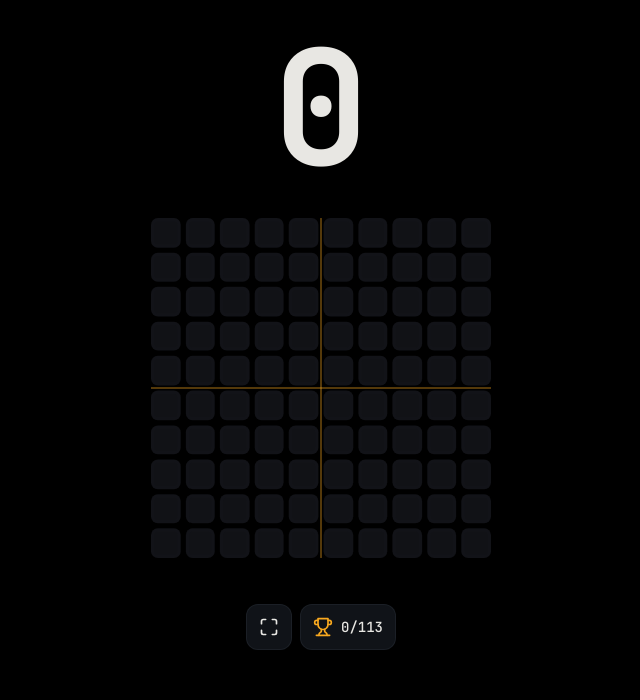
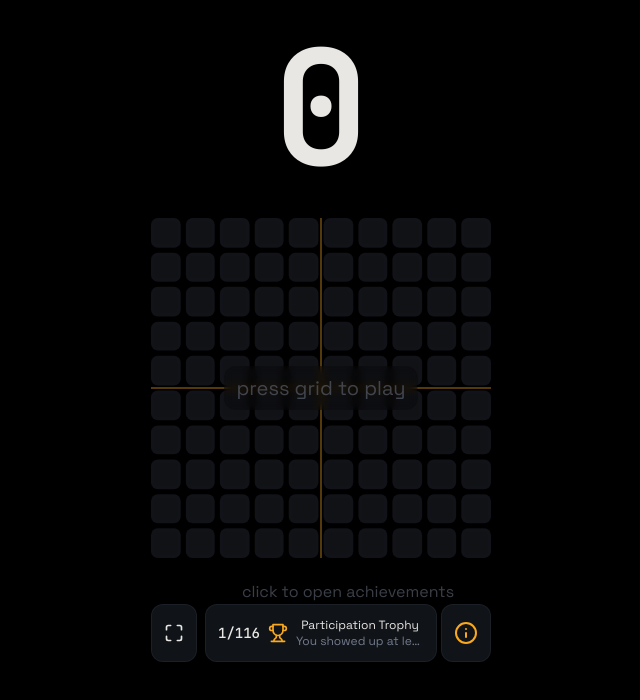
Before and after one commit to globalworming/dIOO, a React (Vite) app: page / in a window 1280 px wide. Shown: the top 700 px of the page, without its empty margins (319-959 px from the left). Built offline with nearby package versions, Linux system fonts and the light colour scheme; the HTML template or start-up script is replaced by a standard one.

Commit message:
add achievement modal, manual unlock, latest achievement display, better onboarding hints

```diff
--- a/src/components/AchievementButton.tsx
+++ b/src/components/AchievementButton.tsx
@@ -1,14 +1,18 @@
-import { Trophy } from "lucide-react";
+import { Trophy, Info } from "lucide-react";
 import { cn } from "@/lib/utils";
+import { AchievementDef } from "@/data/achievements";
 
 interface AchievementButtonProps {
   onClick: () => void;
+  onInfoClick?: () => void;
   unlockedCount: number;
   totalCount: number;
+  latestUnlocked?: AchievementDef;
 }
 
-export const AchievementButton = ({ onClick, unlockedCount, totalCount }: AchievementButtonProps) => {
+export const AchievementButton = ({ onClick, onInfoClick, unlockedCount, totalCount, latestUnlocked }: AchievementButtonProps) => {
   return (
+    <div className="flex items-center gap-1">
       <button
         onClick={onClick}
         className={cn(
@@ -17,10 +21,30 @@ export const AchievementButton = ({ onClick, unlockedCount, totalCount }: Achiev
         )}
         title="View Achievements"
       >
-      <Trophy className="w-5 h-5 text-primary" />
         <span className="text-sm font-medium mono">
           {unlockedCount}/{totalCount}
         </span>
+        <Trophy className="w-5 h-5 text-primary" />
+        {latestUnlocked && (
+          <div className="flex flex-col items-start max-w-32">
+            <span className="text-xs truncate w-full">
+              {latestUnlocked.name}
+            </span>
+            <span className="text-xs text-muted-foreground truncate w-full">
+              {latestUnlocked.description}
+            </span>
+          </div>
+        )}
       </button>
+      {latestUnlocked && onInfoClick && (
+        <button
+          onClick={onInfoClick}
+          className="p-3 rounded-lg glass hover:bg-secondary/80 transition-colors self-stretch flex items-center"
+          title="View latest achievement"
+        >
+          <Info className="w-6 h-6 text-lg text-primary" />
+        </button>
+      )}
+    </div>
   );
 };
--- /dev/null
+++ b/src/components/AchievementModal.tsx
@@ -0,0 +1,97 @@
+import { X, Check, Lock, Sparkles } from "lucide-react";
+import type { AchievementDef } from "@/data/achievements";
+
+interface AchievementModalProps {
+  achievement: AchievementDef | null;
+  isUnlocked: boolean;
+  onClose: () => void;
+  onUnlock?: (id: string) => void;
+}
+
+export const AchievementModal = ({ achievement, isUnlocked, onClose, onUnlock }: AchievementModalProps) => {
+  if (!achievement) return null;
+
+  const canUnlockManually = !isUnlocked && achievement.unlock;
+
+  return (
+    <>
+      {/* Backdrop */}
+      <div
+        className="fixed inset-0 z-[60] bg-black/60 backdrop-blur-sm"
+        onClick={onClose}
+      />
+
+      {/* Modal */}
+      <div className="fixed inset-0 z-[70] flex items-center justify-center p-4 pointer-events-none">
+        <div
+          className="bg-card border border-border rounded-xl p-6 max-w-sm w-full pointer-events-auto shadow-2xl relative"
+          onClick={(e) => e.stopPropagation()}
+        >
+          {/* Close button */}
+          <button
+            onClick={onClose}
+            className="absolute top-3 right-3 p-1.5 rounded-lg hover:bg-white/10 transition-colors"
+          >
+            <X className="w-4 h-4 text-muted-foreground" />
+          </button>
+
+          {/* Icon */}
+          <div className="flex justify-center mb-4">
+            <div className={`w-16 h-16 rounded-full flex items-center justify-center ${
+              isUnlocked
+                ? "bg-primary text-primary-foreground"
+                : canUnlockManually
+                  ? "bg-amber-500/20"
+                  : "bg-muted"
+            }`}>
+              {isUnlocked ? (
+                <Check className="w-8 h-8" />
+              ) : canUnlockManually ? (
+                <Sparkles className="w-8 h-8 text-amber-500" />
+              ) : (
+                <Lock className="w-8 h-8 text-muted-foreground" />
+              )}
+            </div>
+          </div>
+
+          {/* Name */}
+          <h3 className="text-xl font-semibold text-center mb-2">
+            {achievement.name}
+          </h3>
+
+          {/* Status badge */}
+          <div className="flex justify-center mb-4">
+            <span className={`text-xs px-2 py-0.5 rounded-full ${
+              isUnlocked
+                ? "bg-primary/20 text-primary"
+                : canUnlockManually
+                  ? "bg-amber-500/20 text-amber-500"
+                  : "bg-muted text-muted-foreground"
+            }`}>
+              {isUnlocked ? "Unlocked" : canUnlockManually ? "Can Unlock" : "Locked"}
+            </span>
+          </div>
+
+          {/* Description */}
+          <p className="text-muted-foreground text-center leading-relaxed">
+            {achievement.description}
+          </p>
+
+          {/* Unlock button */}
+          {canUnlockManually && onUnlock && (
+            <button
+              onClick={() => {
+                onUnlock(achievement.id);
+                onClose();
+              }}
+              className="mt-4 w-full flex items-center justify-center gap-2 p-3 rounded-lg bg-amber-500/20 border border-amber-500/30 text-amber-500 hover:bg-amber-500/30 transition-colors"
+            >
+              <Sparkles className="w-4 h-4" />
+              Unlock
+            </button>
+          )}
+        </div>
+      </div>
+    </>
+  );
+};
--- a/src/components/AchievementPanel.tsx
+++ b/src/components/AchievementPanel.tsx
@@ -1,7 +1,9 @@
 import { useState } from "react";
-import { Trophy, X, RotateCcw, Lock, Check } from "lucide-react";
+import { Trophy, X, RotateCcw, Lock, Check, Sparkles } from "lucide-react";
 import type { GameStats } from "@/hooks/useAchievements";
 import type { AchievementDef } from "@/data/achievements";
+import { AchievementModal } from "./AchievementModal";
+import { cn } from "@/lib/utils";
 
 interface AchievementPanelProps {
   isOpen: boolean;
@@ -18,6 +20,8 @@ interface AchievementPanelProps {
   onDebugRoll?: (naturalRoll: number) => void;
   /** Debug: set total rolls stat directly */
   onSetTotalRolls?: (value: number) => void;
+  /** Manually unlock an achievement */
+  onUnlockAchievement?: (id: string) => void;
 }
 
 export const AchievementPanel = ({
@@ -30,9 +34,11 @@ export const AchievementPanel = ({
   totalCount,
   onDebugRoll,
   onSetTotalRolls,
+  onUnlockAchievement,
 }: AchievementPanelProps) => {
   const [debugClicks, setDebugClicks] = useState(0);
   const showDebug = debugClicks >= 5;
+  const [selectedAchievement, setSelectedAchievement] = useState<{ def: AchievementDef; unlocked: boolean } | null>(null);
 
   return (
     <>
@@ -124,18 +130,25 @@ export const AchievementPanel = ({
                 <div className="text-xs text-muted-foreground mb-2">Available to unlock</div>
                 <div className="space-y-1 max-h-80 overflow-y-auto pr-1">
                   {availableDefs.map((def) => (
-                    <div
+                    <button
                       key={def.id}
-                      className="flex items-center gap-3 px-4 py-2 rounded-lg border bg-secondary/50 border-primary/30"
+                      onClick={() => setSelectedAchievement({ def, unlocked: false })}
+                      className={`w-full flex items-center gap-3 px-4 py-2 rounded-lg border hover:bg-secondary/70 transition-colors text-left`}
                     >
-                      <div className="w-8 h-8 rounded-full flex items-center justify-center bg-muted shrink-0">
-                        <Lock className="w-4 h-4 text-muted-foreground" />
+                      <div className={cn(
+                        `w-8 h-8 rounded-full flex items-center justify-center shrink-0`,
+                        def.unlock ? 'ring-1 ring-amber-500' : '')}>
+                        {def.unlock ? (
+                          <Sparkles className="w-4 h-4 text-amber-500" />
+                        ) : (
+                          <Lock className="w-4 h-4 text-muted-foreground" />
+                        )}
                       </div>
                       <div className="flex-1 min-w-0">
                         <div className="text-base font-medium truncate">{def.name}</div>
                         <div className="text-sm text-muted-foreground truncate">{def.description}</div>
                       </div>
-                    </div>
+                    </button>
                   ))}
                 </div>
               </div>
@@ -147,9 +160,10 @@ export const AchievementPanel = ({
                 <div className="text-xs text-muted-foreground mb-2">Unlocked</div>
                 <div className="space-y-1 max-h-80 overflow-y-auto pr-1">
                   {unlockedDefs.map((def) => (
-                    <div
+                    <button
                       key={def.id}
-                      className="flex items-center gap-3 px-4 py-2 rounded-lg border bg-primary/10 border-primary/30"
+                      onClick={() => setSelectedAchievement({ def, unlocked: true })}
+                      className="w-full flex items-center gap-3 px-4 py-2 rounded-lg border bg-primary/10 border-primary/30 hover:bg-primary/20 transition-colors text-left"
                     >
                       <div className="w-8 h-8 rounded-full flex items-center justify-center bg-primary text-primary-foreground shrink-0">
                         <Check className="w-4 h-4" />
@@ -158,7 +172,7 @@ export const AchievementPanel = ({
                         <div className="text-base font-medium truncate">{def.name}</div>
                         <div className="text-sm text-muted-foreground truncate">{def.description}</div>
                       </div>
-                    </div>
+                    </button>
                   ))}
                 </div>
               </div>
@@ -197,6 +211,14 @@ export const AchievementPanel = ({
           </button>
         </div>
       </div>
+
+      {/* Achievement Detail Modal */}
+      <AchievementModal
+        achievement={selectedAchievement?.def ?? null}
+        isUnlocked={selectedAchievement?.unlocked ?? false}
+        onClose={() => setSelectedAchievement(null)}
+        onUnlock={onUnlockAchievement}
+      />
     </>
   );
 };
--- a/src/components/D100Roller.tsx
+++ b/src/components/D100Roller.tsx
@@ -4,18 +4,21 @@ import { ResultDisplay } from "./ResultDisplay";
 import { FullscreenButton } from "./FullscreenButton";
 import { AchievementButton } from "./AchievementButton";
 import { AchievementPanel } from "./AchievementPanel";
+import { AchievementModal } from "./AchievementModal";
 import { ModifierPanel, DEFAULT_MODIFIERS, Modifier } from "./ModifierPanel";
 import { SkillsPanel, DEFAULT_SKILLS, Skill } from "./SkillsPanel";
 import { useAchievements } from "@/hooks/useAchievements";
 import { useRollAnimation } from "@/hooks/useRollAnimation";
+import type { AchievementDef } from "@/data/achievements";
 
 export const D100Roller = () => {
   const [isFullscreen, setIsFullscreen] = useState(false);
   const [achievementPanelOpen, setAchievementPanelOpen] = useState(false);
   const [modifiers, setModifiers] = useState<Modifier[]>(DEFAULT_MODIFIERS);
   const [skills, setSkills] = useState<Skill[]>(DEFAULT_SKILLS);
+  const [selectedAchievement, setSelectedAchievement] = useState<AchievementDef | null>(null);
 
-  const { stats, recordRoll, resetGame, setTotalRolls, unlockedDefs, availableDefs, totalAchievementCount } = useAchievements();
+  const { stats, recordRoll, resetGame, setTotalRolls, unlockAchievement, unlockedDefs, availableDefs, totalAchievementCount } = useAchievements();
 
   // Reset all progress including modifiers and skills
   const handleResetGame = useCallback(() => {
@@ -108,6 +111,7 @@ export const D100Roller = () => {
         totalCount={totalAchievementCount}
         onDebugRoll={debugRoll}
         onSetTotalRolls={setTotalRolls}
+        onUnlockAchievement={unlockAchievement}
       />
 
       <div className="mx-auto max-w-[min(100vw,calc(100vh-25rem))] max-h-[calc(100vh-25rem)] select-none">
@@ -118,6 +122,7 @@ export const D100Roller = () => {
           modifierBonuses={modifierBonuses}
           inventory={stats.inventory}
         />
+        <div className="relative">
           <DiceGrid
             items={items}
             phase={phase}
@@ -127,6 +132,16 @@ export const D100Roller = () => {
             modifiedResult={modifiedResult}
             consumedIndices={consumedIndices}
           />
+          {!unlockedDefs.some(d => d.id === "start") && (
+            <div className="absolute inset-0 flex items-center justify-center pointer-events-none">
+              <div className="bg-black/20 backdrop-blur-sm rounded-lg px-3 py-2">
+                <span className="text-xl font-scribble text-muted-foreground animate-pulse duration-10s">
+                  press grid to play
+                </span>
+              </div>
+            </div>
+          )}
+        </div>
 
         {/* Modifier panel below grid - unlocked after ten-rolls */}
         <div className="flex flex-col justify-center mt-4 gap-4">
@@ -152,14 +167,36 @@ export const D100Roller = () => {
           {/* Controls row: fullscreen and achievements */}
           <div className="flex justify-center gap-2">
             <FullscreenButton isFullscreen={isFullscreen} onToggle={toggleFullscreen} />
+            <div className="relative">
               <AchievementButton
-              onClick={() => setAchievementPanelOpen(true)}
+                onClick={() => {
+                  setAchievementPanelOpen(true);
+                  setTimeout(() => unlockAchievement("open-achievements"), 500);
+                }}
+                onInfoClick={() => setSelectedAchievement(unlockedDefs[unlockedDefs.length - 1] ?? null)}
                 unlockedCount={unlockedDefs.length}
                 totalCount={totalAchievementCount}
+                latestUnlocked={unlockedDefs[unlockedDefs.length - 1]}
               />
+              {!unlockedDefs.some(d => d.id === "open-achievements") && (
+                <div className="absolute -top-6 left-1/2 -translate-x-1/2 whitespace-nowrap">
+                  <span className="text-base font-scribble text-muted-foreground animate-pulse duration-10s">
+                    click to open achievements
+                  </span>
+                </div>
+              )}
             </div>
           </div>
         </div>
       </div>
+
+      {/* Achievement Detail Modal */}
+      <AchievementModal
+        achievement={selectedAchievement}
+        isUnlocked={true}
+        onClose={() => setSelectedAchievement(null)}
+        onUnlock={unlockAchievement}
+      />
+    </div>
   );
 };
--- a/src/data/achievements.ts
+++ b/src/data/achievements.ts
@@ -35,16 +35,44 @@ export interface AchievementDef {
   condition: (ctx: AchievementContext) => boolean;
   /** IDs of achievements that become available after this one is unlocked */
   next?: string[];
+  /** optional method for manually unlocking this achievement */
+  unlock?: (ctx: AchievementContext) => void;
 }
 
 /** The starting achievement - unlocked by default */
-export const START_ACHIEVEMENT_ID = "start";
+export const START_ACHIEVEMENT_ID = "init";
 
 /**
  * Achievement definitions with their unlock conditions.
- * Forms a tree via `next` relations. Start from "start" which is unlocked by default.
+ * Forms a tree via `next` relations.
  */
 export const ACHIEVEMENT_DEFS: AchievementDef[] = [
+
+  {
+    id: "init",
+    name: "Participation Trophy",
+    description: "You showed up at least. I bet the devekopers are very appreciative of that",
+    condition: () => true,
+    next: ["start", "open-achievements"]
+  },
+  {
+    id: "open-achievements",
+    name: "There is potential in this one",
+    description: "Open the achievements panel",
+    condition: () => false,
+    next: ["first-unlock"]
+  },
+  {
+    id: "first-unlock",
+    name: "Ugh, you gave it free will?",
+    description: "Unlock me. Or don't.",
+    condition: () => false,
+    next: [],
+    unlock: (ctx) => {
+      // This achievement has no further requirements for unlocking manually
+      return null
+    }
+  },
   {
     id: "start",
     name: "First Roll",
--- a/src/hooks/useAchievements.ts
+++ b/src/hooks/useAchievements.ts
@@ -1,5 +1,6 @@
 import { useState, useCallback, useEffect, useMemo } from "react";
-import { ACHIEVEMENT_DEFS, AchievementContext, GameStats, getAvailableAchievements, AchievementDef } from "@/data/achievements";
+import { ACHIEVEMENT_DEFS, AchievementContext, GameStats, getAvailableAchievements, AchievementDef, START_ACHIEVEMENT_ID } from "@/data/achievements";
+import { toast } from "sonner";
 
 export type { GameStats };
 
@@ -78,10 +79,14 @@ export const useAchievements = () => {
   }, [achievements, stats]);
 
   const unlockAchievement = useCallback((id: string) => {
-    setAchievements((prev) =>
-      prev.map((a) => (a.id === id ? { ...a, unlocked: true } : a))
-    );
-  }, []);
+    const achievement = achievements.find(a => a.id === id);
+    if (achievement && !achievement.unlocked) {
+      setAchievements((prev) =>
+        prev.map((a) => (a.id === id ? { ...a, unlocked: true } : a))
+      );
+      toast.success(`Achievement Unlocked: ${achievement.name}!`, { duration: 3000 });
+    }
+  }, [achievements]);
 
   // Build set of unlocked IDs for tree traversal
   const unlockedIds = useMemo(
@@ -105,11 +110,11 @@ export const useAchievements = () => {
       const ctx: AchievementContext = { naturalRoll, modifiedRoll, hasModifiers, stats: newStats };
 
       // Check start achievement first (always available)
-      const startAchievement = achievements.find(a => a.id === "start");
+      const startAchievement = achievements.find(a => a.id === START_ACHIEVEMENT_ID);
       if (!startAchievement?.unlocked) {
-        const startDef = ACHIEVEMENT_DEFS.find(d => d.id === "start");
+        const startDef = ACHIEVEMENT_DEFS.find(d => d.id === START_ACHIEVEMENT_ID);
         if (startDef?.condition(ctx)) {
-          unlockAchievement("start");
+          unlockAchievement(START_ACHIEVEMENT_ID);
           newlyUnlocked.push(startDef.name);
         }
       }
@@ -185,6 +190,18 @@ export const useAchievements = () => {
     setStats(prev => ({ ...prev, totalRolls: value }));
   }, []);
 
+  // Check achievements on page load after 2 seconds (for stat-based achievements like "init")
+  useEffect(() => {
+    const timer = setTimeout(() => {
+      const newlyUnlocked = checkAchievements(0, 0, false, stats);
+      newlyUnlocked.forEach((name) => {
+        toast.success(`Achievement Unlocked: ${name}!`, { duration: 3000 });
+      });
+    }, 2000);
+    return () => clearTimeout(timer);
+  // eslint-disable-next-line react-hooks/exhaustive-deps
+  }, []);
+
   return {
     achievements,
     stats,
@@ -192,6 +209,8 @@ export const useAchievements = () => {
     resetGame,
     /** Debug: set total rolls directly */
     setTotalRolls,
+    /** Manually unlock an achievement by ID */
+    unlockAchievement,
     /** Achievements that are unlocked (walked from start) */
     unlockedDefs,
     /** Achievements available to unlock next (parent unlocked, not yet achieved) */
--- a/tailwind.config.ts
+++ b/tailwind.config.ts
@@ -16,6 +16,10 @@ export default {
       fontFamily: {
         sans: ['Space Grotesk', 'system-ui', 'sans-serif'],
         mono: ['JetBrains Mono', 'monospace'],
+      },
+      transitionDuration: {
+         '0': '0ms',
+         '10s': '10s',
       },
       colors: {
         border: "hsl(var(--border))",
```
Lines whose indentation alone changed are shown as unchanged.
